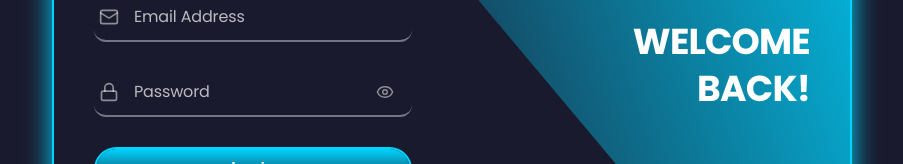
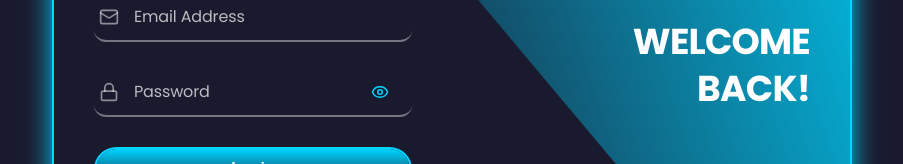
Before and after one commit to adit-panchal/Verity_The_Chatbot, a React (Vite) app in the folder frontend/: page /login in a window 1280 px wide. Shown: the part 304-468 px from the top of the page, without its empty margins (188-1091 px from the left). Built offline with nearby package versions, Linux system fonts and the light colour scheme; no server answers.

Commit message:
Fix password toggle button contrast and layer visibility

```diff
--- a/frontend/src/styles/AuthScreen.css
+++ b/frontend/src/styles/AuthScreen.css
@@ -238,22 +238,23 @@
 .toggle-password-button {
   position: absolute;
   top: 50%;
-  right: 5px;
+  right: 10px;
   transform: translateY(-50%);
   background: transparent;
   border: none;
-  color: rgba(255, 255, 255, 0.5);
+  color: #00d4ff;
   cursor: pointer;
   display: flex;
   align-items: center;
   justify-content: center;
-  padding: 4px;
+  padding: 6px;
   transition: all 0.3s ease;
-  z-index: 10;
+  z-index: 20;
 }
 
 .toggle-password-button:hover {
-  color: #00d4ff;
+  color: #ffffff;
+  transform: translateY(-50%) scale(1.15);
 }
 
 
```
